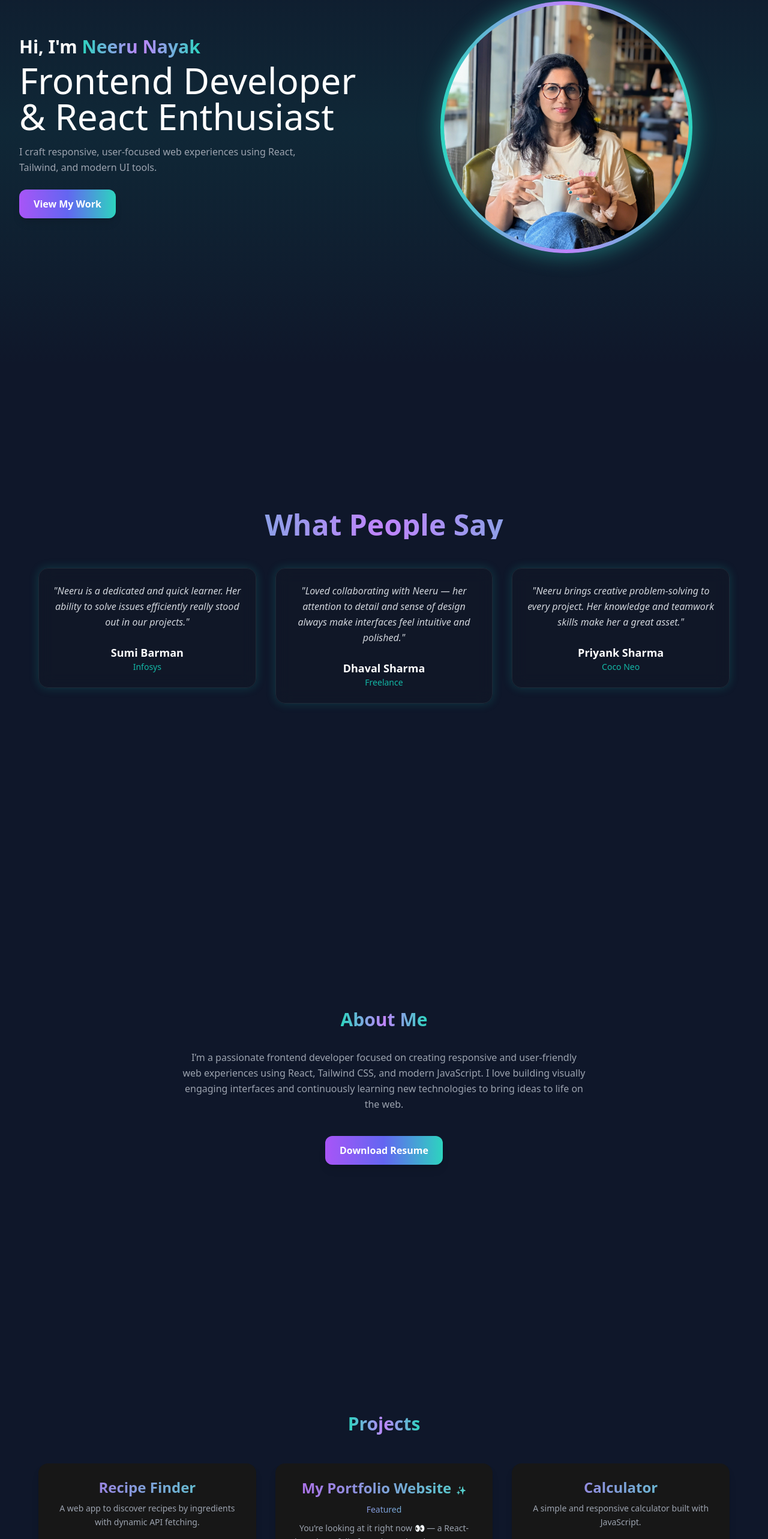
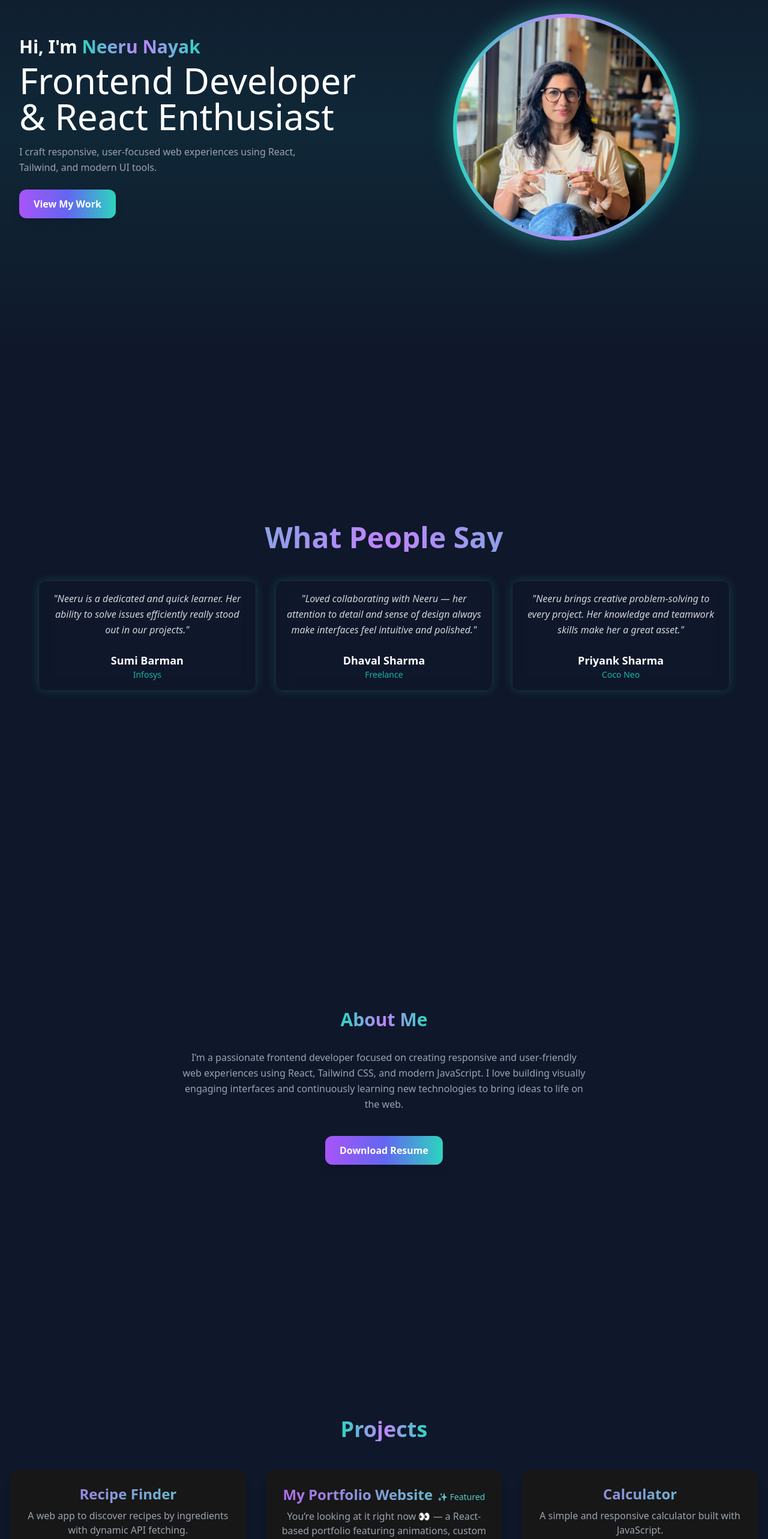
Before and after one commit to IamNeu/My-Portfolio, a React (Vite) app: page / in a window 1280 px wide. Shown: the part 188-2754 px from the top of the page at 60% size. Built offline with nearby package versions, Linux system fonts and the light colour scheme.

Commit message:
updated for mobile responsiveness

```diff
--- a/src/components/GlowCard.jsx
+++ b/src/components/GlowCard.jsx
@@ -5,7 +5,7 @@ const GlowCard = ({ children, className = "" }) => {
   return (
     <motion.div
       whileHover={{ scale: 1.05 }}
-      className={`relative bg-gray-900/60 backdrop-blur-md border border-gray-800 p-6 rounded-2xl shadow-lg hover:shadow-primary/30 transition-all duration-500 animate-glow ${className}`}
+      className={`relative bg-gray-900/60w-full h-auto p-4 rounded-xl backdrop-blur-md border border-gray-800 shadow-lg hover:shadow-primary/30 transition-all duration-500 animate-glow ${className}`}
     >
       {children}
     </motion.div>
--- a/src/components/Hero.jsx
+++ b/src/components/Hero.jsx
@@ -54,13 +54,20 @@ const Hero = () => {
   initial={{ opacity: 0, scale: 0.9 }}
   animate={{ opacity: 1, scale: 1 }}
   transition={{ duration: 1.2 }}
-  className="flex-1 flex justify-center items-center mb-10 md:mb-0"
+  className="flex-1 flex justify-center items-center mb-10 md:mb-0 z-10"
 >
   <div className="flex justify-center items-center">
-  <div className="relative w-[420px] aspect-square rounded-full p-[6px]
+    <div
+      className="
+        relative
+        w-56 sm:w-64 md:w-80 lg:w-[420px]
+        aspect-square
+        rounded-full p-[6px]
         bg-gradient-to-r from-teal-400 via-purple-400 to-teal-400
         shadow-[0_0_30px_8px_rgba(45,212,191,0.35)]
-">
+        max-w-[90%]
+      "
+    >
       <div className="rounded-full overflow-hidden w-full h-full">
         <img
           src={profile}
@@ -70,11 +77,6 @@ const Hero = () => {
       </div>
     </div>
   </div>
-
-
-
-
-
 </motion.div>
 
     </section>
--- a/src/components/Navbar.jsx
+++ b/src/components/Navbar.jsx
@@ -2,6 +2,7 @@ import React, { useState, useEffect } from "react";
 
 const Navbar = () => {
   const [activeSection, setActiveSection] = useState("home");
+  const [open, setOpen] = useState(false);
 
   useEffect(() => {
     const handleScroll = () => {
@@ -9,9 +10,12 @@ const Navbar = () => {
       let current = "home";
 
       sections.forEach((section) => {
-        const sectionTop = section.offsetTop - 100; // offset for navbar height
+        const sectionTop = section.offsetTop - 100;
         const sectionHeight = section.offsetHeight;
-        if (window.scrollY >= sectionTop && window.scrollY < sectionTop + sectionHeight) {
+        if (
+          window.scrollY >= sectionTop &&
+          window.scrollY < sectionTop + sectionHeight
+        ) {
           current = section.getAttribute("id");
         }
       });
@@ -26,17 +30,39 @@ const Navbar = () => {
   return (
     <nav className="fixed top-0 left-0 w-full bg-dark/80 backdrop-blur-md border-b border-neutral-800 z-50">
       <div className="max-w-6xl mx-auto flex justify-between items-center px-6 py-4">
+
+        {/* Logo */}
         <h1 className="text-gradient text-xl font-bold tracking-wide">Neeru</h1>
-    <ul className="flex space-x-6 text-gray-300">
+
+        {/* Desktop Menu */}
+        <ul className="hidden md:flex space-x-6 text-gray-300">
           <li><a href="#home" className="hover:text-primary">Home</a></li>
           <li><a href="#about" className="hover:text-primary">About</a></li>
           <li><a href="#projects" className="hover:text-primary">Projects</a></li>
           <li><a href="#testimonials" className="hover:text-primary">Testimonials</a></li>
           <li><a href="#contact" className="hover:text-primary">Contact</a></li>
         </ul>
+
+        {/* Mobile Hamburger */}
+        <button
+          className="md:hidden text-gray-300 text-2xl"
+          onClick={() => setOpen(!open)}
+        >
+          ☰
+        </button>
       </div>
+
+      {/* Mobile Menu */}
+      {open && (
+        <ul className="md:hidden flex flex-col gap-4 bg-dark/90 px-6 pb-4 text-gray-300 border-t border-neutral-800">
+          <li><a href="#home" onClick={() => setOpen(false)}>Home</a></li>
+          <li><a href="#about" onClick={() => setOpen(false)}>About</a></li>
+          <li><a href="#projects" onClick={() => setOpen(false)}>Projects</a></li>
+          <li><a href="#testimonials" onClick={() => setOpen(false)}>Testimonials</a></li>
+          <li><a href="#contact" onClick={() => setOpen(false)}>Contact</a></li>
+        </ul>
+      )}
     </nav>
-
   );
 };
 
--- a/src/components/Projects.jsx
+++ b/src/components/Projects.jsx
@@ -3,7 +3,6 @@ import { motion } from "framer-motion";
 import { Github, ExternalLink } from "lucide-react";
 
 const projects = [
-
   {
     title: "Recipe Finder",
     desc: "A web app to discover recipes by ingredients with dynamic API fetching.",
@@ -11,12 +10,11 @@ const projects = [
     demo: "https://recipe-f-inder-e2lh.vercel.app/",
   },
   {
-    // ✨ Added your portfolio here
     title: "My Portfolio Website",
     desc: "You’re looking at it right now 👀 — a React-based portfolio featuring animations, custom glow borders, and a clean responsive design.",
     github: "https://github.com/IamNeu/my-portfolio",
     demo: "https://vercel.com/neus-projects-4adbba5e",
-    featured: true, // 👈 tag this project for special styling
+    featured: true,
   },
   {
     title: "Calculator",
@@ -30,27 +28,26 @@ const projects = [
     github: "https://github.com/IamNeu/Dynamic-Quiz-App",
     demo: "https://dynamic-quiz-app-omega.vercel.app/",
   },
-
 ];
 
 const Projects = () => {
   return (
     <section
       id="projects"
-      className="min-h-screen flex flex-col justify-center items-center text-center px-6 bg-dark text-white py-20"
+      className="min-h-screen flex flex-col justify-center items-center text-center bg-dark text-white py-20 px-4"
     >
-      {/* Gradient heading */}
+      {/* Heading */}
       <motion.h2
         initial={{ opacity: 0, y: 20 }}
         animate={{ opacity: 1, y: 0 }}
         transition={{ duration: 0.8 }}
-        className="text-4xl sm:text-3xl font-bold mb-12 bg-gradient-to-r from-teal-400 via-purple-400 to-teal-400 bg-clip-text text-transparent"
+        className="text-3xl sm:text-4xl font-bold mb-12 bg-gradient-to-r from-teal-400 via-purple-400 to-teal-400 bg-clip-text text-transparent"
       >
         Projects
       </motion.h2>
 
-      {/* Project cards grid */}
-      <div className="grid gap-8 sm:grid-cols-2 lg:grid-cols-3 max-w-6xl mx-auto">
+      {/* Grid */}
+      <div className="grid grid-cols-1 sm:grid-cols-2 lg:grid-cols-3 gap-8 w-full max-w-7xl">
         {projects.map((p, i) => (
           <motion.div
             key={i}
@@ -61,12 +58,11 @@ const Projects = () => {
             className={`p-6 rounded-2xl shadow-lg transition-transform hover:scale-[1.02]
               ${
                 p.featured
-                  ? // ✨ soft teal–purple–teal glow for your portfolio
-                    "bg-neutral-900 border border-transparent shadow-[0_0_30px_#6ee7b740] hover:shadow-[0_0_35px_#c084fc80]"
+                  ? "bg-neutral-900 border border-transparent shadow-[0_0_30px_#6ee7b740] hover:shadow-[0_0_35px_#c084fc80]"
                   : "bg-neutral-900 hover:shadow-[0_0_25px_#4cd4c750]"
               }`}
           >
-            <h3 className="text-2xl font-semibold mb-2 text-gradient">
+            <h3 className="text-xl sm:text-2xl font-semibold mb-2 text-gradient">
               {p.title}
               {p.featured && (
                 <span className="ml-2 text-sm font-medium text-purple-300">
@@ -74,10 +70,12 @@ const Projects = () => {
                 </span>
               )}
             </h3>
-            <p className="text-gray-400 text-sm font-normal leading-relaxed mb-4">
+
+            <p className="text-gray-400 text-sm sm:text-base leading-relaxed mb-4">
               {p.desc}
             </p>
-            <div className="flex justify-between text-sm">
+
+            <div className="flex justify-between text-sm sm:text-base">
               <a
                 href={p.github}
                 target="_blank"
@@ -86,6 +84,7 @@ const Projects = () => {
               >
                 <Github size={16} /> GitHub
               </a>
+
               <a
                 href={p.demo}
                 target="_blank"
```
Also changed, not shown: structure.txt (added). Lines whose indentation alone changed are shown as unchanged.
